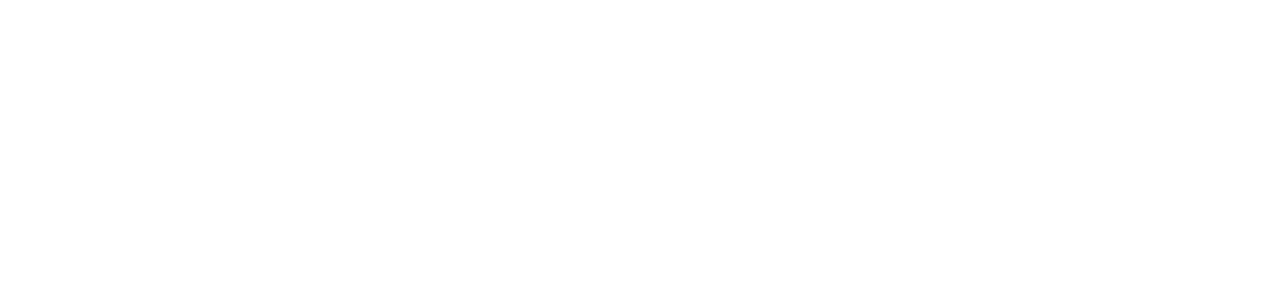
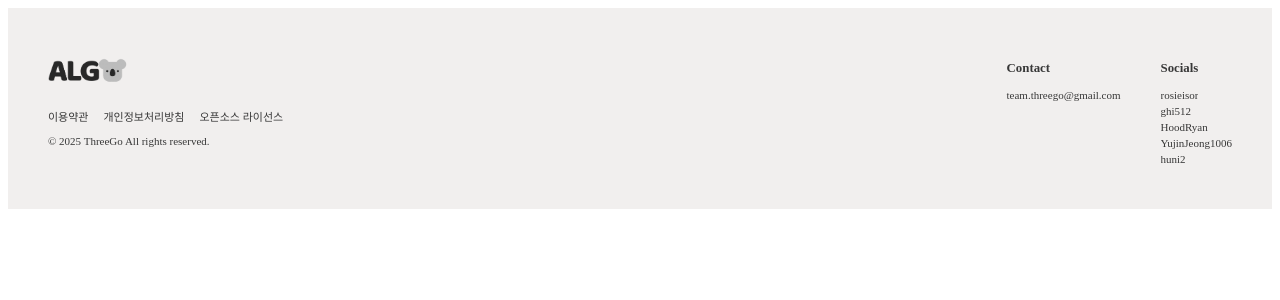
Before and after one commit to beyond-sw-camp/be19-3rd-ThreeGo-Algo, a Vue app: page /demo/footer in a window 1280 px wide. Before the commit this address had no page. Shown: the top 300 px of the page. Built offline with nearby package versions, Linux system fonts and the light colour scheme.

Commit message:
feat: #4 - Footer 컴포넌트 구현

```diff
--- /dev/null
+++ b/src/components/common/Footer.vue
@@ -0,0 +1,121 @@
+<template>
+  <footer class="footer-container">
+    <div class="footer-grid">
+      <div class="footer-column">
+        <img :src="logo" class="footer-logo" />
+        <div class="footer-links">
+          <!-- TODO 페이지 링크 추가 -->
+          <a href="#">이용약관</a>
+          <a href="#">개인정보처리방침</a>
+          <a href="#">오픈소스 라이선스</a>
+        </div>
+        <p class="footer-copyright">
+          © 2025 ThreeGo All rights reserved.
+        </p>
+      </div>
+
+      <div class="footer-column">
+        <h3>Contact</h3>
+        <p class="footer-contact">
+          team.threego@gmail.com
+        </p>
+      </div>
+
+      <div class="footer-column">
+        <h3>Socials</h3>
+        <ul class="footer-team-list">
+          <li v-for="(member, index) in teamMembers" :key="index" class="team-member">
+            <a :href="member.github" target="_blank">
+              {{ member.name }}
+            </a>
+          </li>
+        </ul>
+      </div>
+    </div>
+  </footer>
+</template>
+
+<script setup>
+import logo from '@/assets/images/algo_logo.png';
+import { reactive } from 'vue';
+
+const teamMembers = reactive([
+  { name: 'rosieisor', github: 'https://github.com/rosieisor' },
+  { name: 'ghi512', github: 'https://github.com/ghi512' },
+  { name: 'HoodRyan', github: 'https://github.com/HoodRyan' },
+  { name: 'YujinJeong1006', github: 'https://github.com/YujinJeong1006' },
+  { name: 'huni2', github: 'https://github.com/huni2' },
+]);
+</script>
+
+<style scoped>
+.footer-container {
+  background-color: #F1EFEE;
+  padding: 40px;
+  color: #383838;
+}
+
+.footer-grid {
+  max-width: 1280px;
+  margin: 0 auto;
+  display: grid;
+  grid-template-columns: 1fr auto auto;
+  gap: 40px;
+}
+
+.footer-column {
+  display: flex;
+  flex-direction: column;
+  font-size: 11px;
+}
+
+.footer-logo {
+  width: 80px;
+  margin-bottom: 15px;
+}
+
+.footer-links a,
+.footer-contact,
+.footer-team-list a {
+  font-size: 11px;
+  color: #383838;
+  text-decoration: none;
+  transition: color 0.2s;
+}
+
+.footer-links a:hover,
+.footer-team-list a:hover,
+.team-member a:hover {
+  color: #0AA2EB;
+}
+
+.footer-links a {
+  margin-right: 15px;
+}
+
+.footer-contact {
+  font-size: 11px;
+padding: 0;
+  margin: 0;
+}
+
+.footer-team-list {
+  list-style: none;
+  padding: 0;
+  margin: 0;
+}
+
+.team-member {
+  display: flex;
+  align-items: center;
+  margin-bottom: 4px;
+}
+
+.team-member a {
+  font-size: 11px;
+  text-decoration: none;
+  white-space: nowrap;
+  overflow: hidden;
+  text-overflow: ellipsis;
+}
+</style>
--- a/src/router/index.js
+++ b/src/router/index.js
@@ -3,12 +3,14 @@
 import ButtonDemoPage from '@/views/demo/ButtonDemoPage.vue';
 import MiniProfileDemoPage from '@/views/demo/MiniProfileDemoPage.vue';
 import PostListItemDemoPage from '@/views/demo/PostListItemDemoPage.vue';
+import FooterDemoPage from '@/views/demo/FooterDemoPage.vue';
 
 const routes = [
     { path: '/', component: HomeView },
     { path: '/demo/button', component: ButtonDemoPage },
     { path: '/demo/mini-profile', component: MiniProfileDemoPage },
-    { path: '/demo/post-list-item', component: PostListItemDemoPage}
+    { path: '/demo/post-list-item', component: PostListItemDemoPage},
+    { path: '/demo/footer', component: FooterDemoPage }
 ]
 
 const router = createRouter({
--- /dev/null
+++ b/src/views/demo/FooterDemoPage.vue
@@ -0,0 +1,7 @@
+<template>
+    <Footer/>
+</template>
+
+<script setup>
+import Footer from '@/components/common/Footer.vue'
+</script>
```
